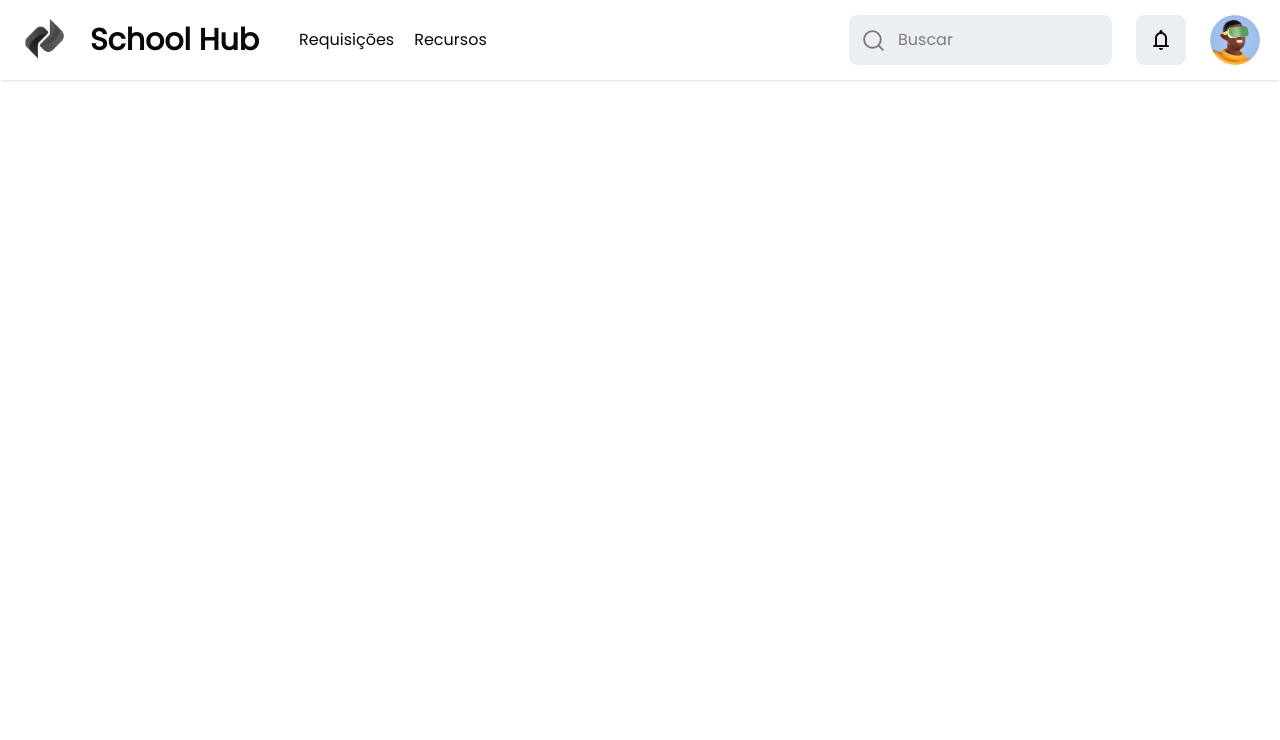
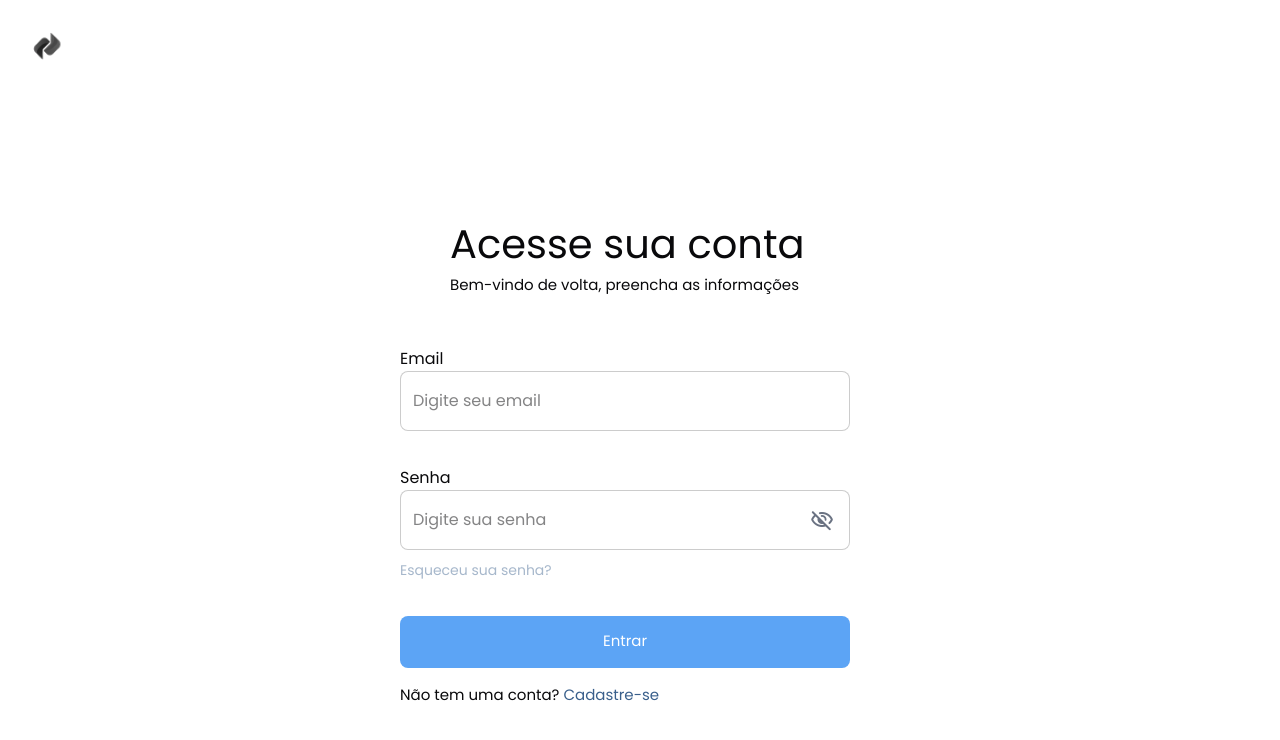
Before and after one commit to pedrcovre/school-hub, a React (Vite) app in the folder school/: page / in a window 1280 px wide. Shown: the top 740 px of the page. Built offline with nearby package versions, Linux system fonts and the light colour scheme.

Commit message:
Tela de login 75% pronta

```diff
--- a/school/index.html
+++ b/school/index.html
@@ -9,7 +9,6 @@
   <link rel="preconnect" href="https://fonts.gstatic.com" crossorigin>
   <link href="https://fonts.googleapis.com/css2?family=Poppins&display=swap" rel="stylesheet">
   <link href="https://fonts.googleapis.com/css2?family=Material+Symbols+Rounded" rel="stylesheet" />
-  <link href="https://fonts.googleapis.com/css2?family=Material+Symbols+Outlined" rel="stylesheet" />
 </head>
 
 <body>
--- a/school/src/App.jsx
+++ b/school/src/App.jsx
@@ -1,12 +1,11 @@
 import Navbar from "./components/Navbar"
-import RequestCard from "./components/RequestCard"
+import Login from "./pages/Login"
 
 const App = () => {
   return (
     <>
-      <Navbar />
       <main>
-        <RequestCard />
+        <Login />
       </main>
     </>
   )
--- a/school/src/pages/Login.jsx
+++ b/school/src/pages/Login.jsx
@@ -0,0 +1,47 @@
+import { useState } from "react";
+
+
+const Login = () => {
+    const [visibility, setVisibility] = useState({});
+
+    return (
+        <div class="m-[30px]">
+            <img src="src/assets/logo.svg" alt="Logo" class="w-[35px] h-[34px]" />
+            <div class="ml-[370px] mt-[150px] ">
+                <div class="flex flex-col justify-center mt-[100px] m-[50px]">
+                    <h1 class="text-[40px] font-medium flex justify-items-center">Acesse sua conta</h1>
+                    <p class=" text-[15px]">Bem-vindo de volta, preencha as informações</p>
+                </div>
+                <div class="flex flex-col justify-center">
+                    <p class="">Email</p>
+                    <input type="email" placeholder="Digite seu email"
+                        class="w-[450px] h-[60px]  bg-white border-solid border-1 border-black/20 focus:outline-none rounded-lg p-3 mb-[35px]" />
+                    <div class="flex flex-col justify-center">
+                        <p>Senha</p>
+                        <div class="relative w-[450px] mb-[10px]">
+                            <input
+                                type={visibility.password ? "text" : "password"}
+                                placeholder="Digite sua senha"
+                                class="w-full h-[60px] bg-white border border-black/20 rounded-lg p-3 pr-12 focus:outline-none"
+                            />
+                            <button type="button" onClick={() => setVisibility({ ...visibility, password: !visibility.password })} class="absolute inset-y-0 right-0 flex items-center pr-3 ">
+                                <span class="material-symbols-rounded absolute top-1/2 right-4 transform -translate-y-1/2 text-gray-500 cursor-pointer">
+                                    {visibility.password ? "visibility" : "visibility_off"}
+                                </span>
+                            </button>
+                        </div>
+                        <a class="text-[14px] text-[#395f8b73] mb-[35px]">Esqueceu sua senha?</a>
+                    </div>
+                    <div class="flex flex-col justify-center">
+                        <button class="w-[450px] h-[52px] bg-[#5CA4F5] rounded-lg text-white  text-[15px] font-medium mb-4 duration-500">Entrar</button>
+                    </div>
+                    <div class="flex flex-col justify-center">
+                        <p class=" text-[15px]">Não tem uma conta? <a class="text-[#395f8b] font-medium">Cadastre-se</a></p>
+                    </div>
+                </div>
+            </div>
+        </div >
+    )
+};
+
+export default Login;
```
Also changed, not shown: school/src/pages/Change.jsx (added), 1 other file (tests, documents, lock files or other folders).
